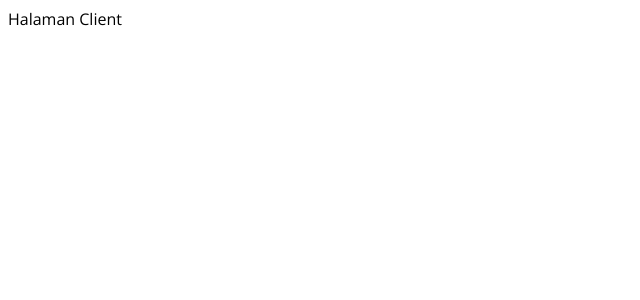
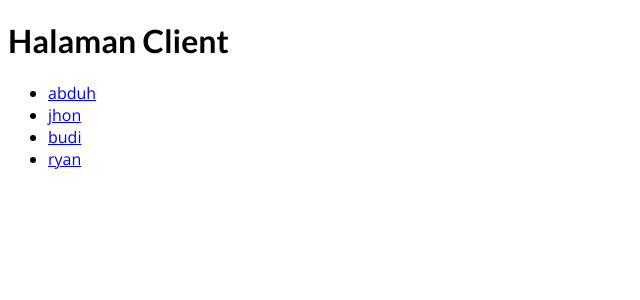
Before and after one commit to abdu-dotcom/next-course, a Next.js app: page /clients in a window 1280 px wide. Shown: the top 300 px of the page, without its empty margins (0-640 px from the left). Built offline with nearby package versions, Linux system fonts and the light colour scheme.

Commit message:
63. Navigating To Dynamic Routes

```diff
--- a/pages/clients/index.js
+++ b/pages/clients/index.js
@@ -1,5 +1,24 @@
+import Link from "next/link";
+
 function ClientsPage() {
-    return <div> Halaman Client</div>
-};
+  const clients = [
+    { id: "1", name: "abduh"},
+    { id: "2", name: "jhon"},
+    { id: "3", name: "budi"},
+    { id: "4", name: "ryan"}
+  ];
+  return (
+    <div>
+      <h1>Halaman Client</h1>
+      <ul>
+        {clients.map((client) => (
+          <li key={client.id}>
+            <Link href={`clients/${client.name}`}>{client.name}</Link>
+          </li>
+        ))}
+      </ul>
+    </div>
+  );
+}
 
 export default ClientsPage;
--- a/pages/index.js
+++ b/pages/index.js
@@ -6,7 +6,10 @@ function HomePage() {
       <p>Halaman Home</p>
       <ul>
         <li>
-            <Link href="/portfolio">Portofolio</Link>
+          <Link href="/portfolio">Portofolio</Link>
+        </li>
+        <li>
+          <Link href="/clients">Clients</Link>
         </li>
       </ul>
     </div>
```
